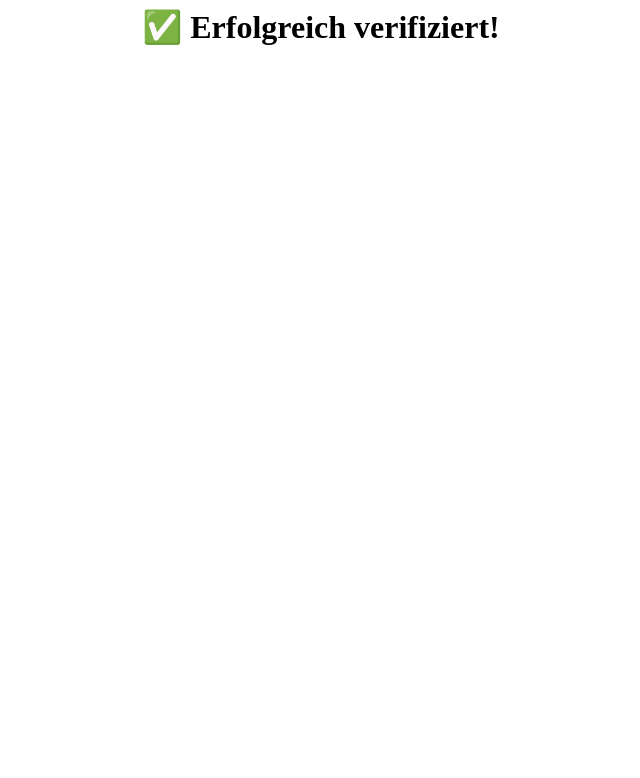
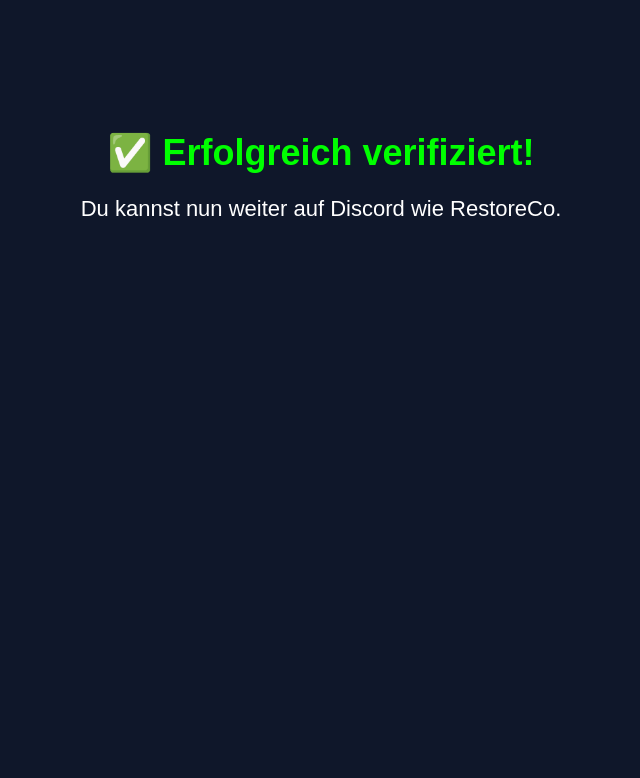
Before and after one commit to Fufi1925/verify, a Flask app: page /success in a window 1280 px wide. Shown: the top 778 px of the page, without its empty margins (319-959 px from the left). Run offline with Flask 3, Linux system fonts and the light colour scheme.

Commit message:
Update success.html

```diff
--- a/templates/success.html
+++ b/templates/success.html
@@ -1 +1,15 @@
-<h1 style="text-align:center;">✅ Erfolgreich verifiziert!</h1>
+<!DOCTYPE html>
+<html>
+<head>
+<title>Erfolgreich</title>
+<style>
+body {background:#0f172a;color:white;font-family:sans-serif;text-align:center;padding-top:100px;}
+h1 {font-size:36px;color:#00ff00;margin-bottom:20px;}
+p {font-size:22px;}
+</style>
+</head>
+<body>
+<h1>✅ Erfolgreich verifiziert!</h1>
+<p>Du kannst nun weiter auf Discord wie RestoreCo.</p>
+</body>
+</html>
```
